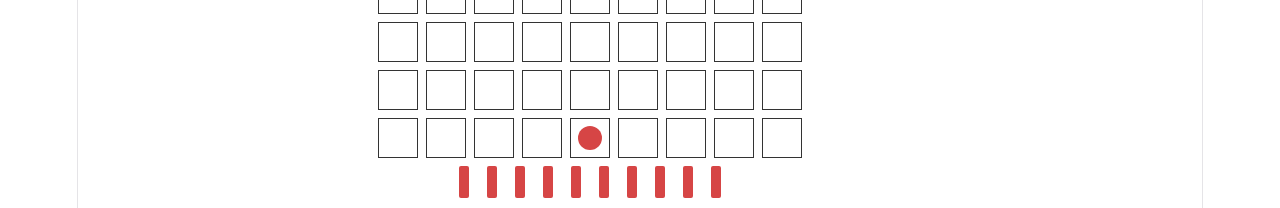
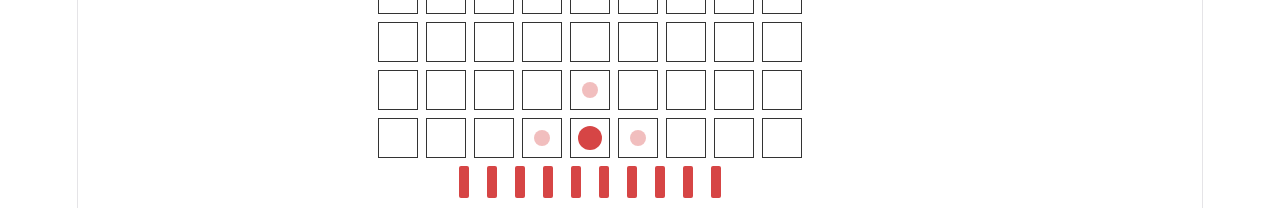
Before and after one commit to iggysiegel/quoridor, a React (Vite) app: page / in a window 1280 px wide. Shown: the part 471-679 px from the top of the page. Built offline with nearby package versions, Linux system fonts and the light colour scheme.

Commit message:
Highlight legal moves for the player to move

```diff
--- a/src/Board.css
+++ b/src/Board.css
@@ -51,6 +51,20 @@
 
 .piece-p2 {
   background: #2c6fbb;
+}
+
+.move-highlight {
+  width: 16px;
+  height: 16px;
+  border-radius: 50%;
+}
+
+.move-highlight-p1 {
+  background: rgba(214, 69, 69, 0.35);
+}
+
+.move-highlight-p2 {
+  background: rgba(44, 111, 187, 0.35);
 }
 
 .wall {
--- a/src/Board.tsx
+++ b/src/Board.tsx
@@ -114,6 +114,12 @@ export default function Board() {
             {rows.map((row) =>
               cols.map((col) => {
                 const player = getPlayerAt(boardState, { row, col });
+                const isMoveTarget =
+                  !winner &&
+                  isValidMove(boardState, boardState.turn, {
+                    row,
+                    col,
+                  });
                 return (
                   <button
                     key={`${row}-${col}`}
@@ -122,6 +128,11 @@ export default function Board() {
                     style={{ gridRow: 2 * row + 1, gridColumn: 2 * col + 1 }}
                   >
                     {player && <span className={`piece piece-${player}`} />}
+                    {isMoveTarget && (
+                      <span
+                        className={`move-highlight move-highlight-${boardState.turn}`}
+                      />
+                    )}
                   </button>
                 );
               }),
```
